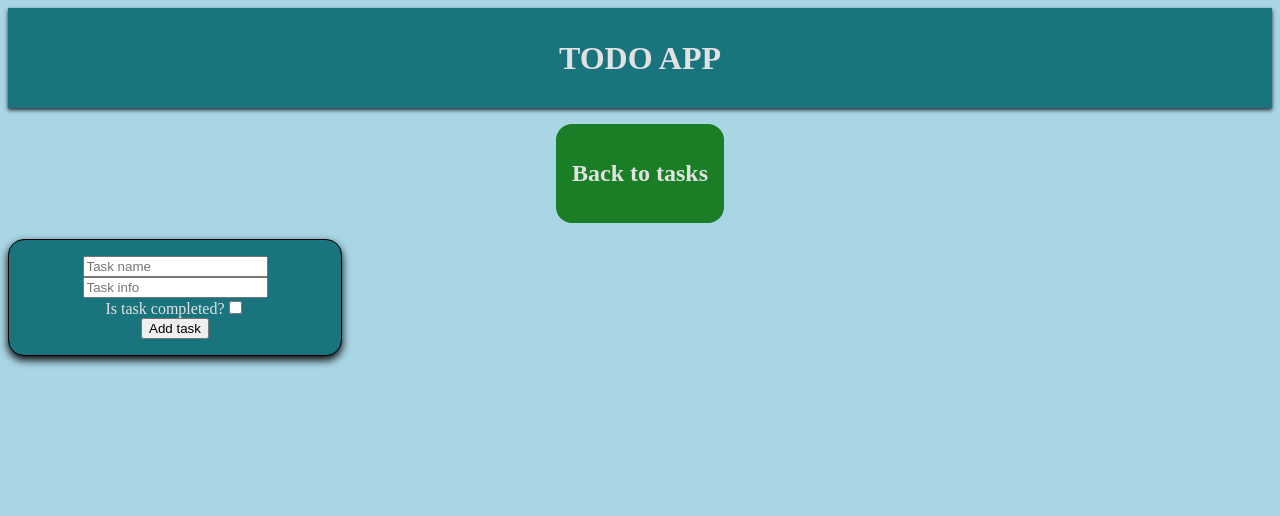
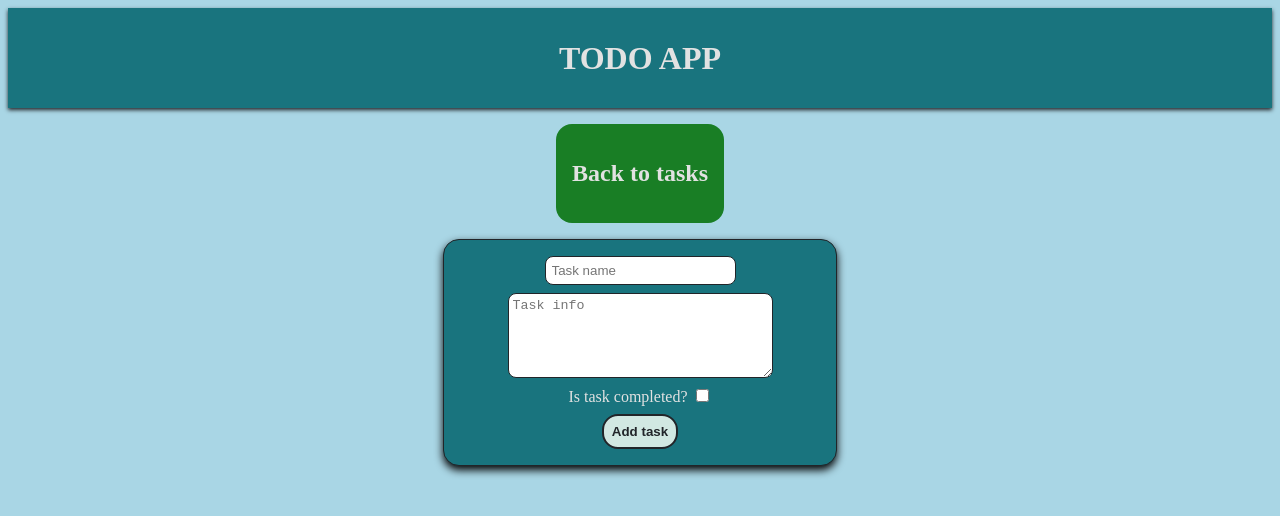
Before and after one commit to slysnek/liga-traineeship-project, a React (Create React App) app: page /add_task in a window 1280 px wide. Shown: the top 516 px of the page. Built offline with nearby package versions, Linux system fonts and the light colour scheme; the HTML template or start-up script is replaced by a standard one.

Commit message:
feat: change style for form

```diff
--- a/src/app/Form/Form.module.css
+++ b/src/app/Form/Form.module.css
@@ -1,12 +1,41 @@
+@import '../../index.css';
+
 .form{
+  margin: 0 auto;
   display: flex;
   flex-direction: column;
   align-items: center;
-  width: 300px;
-  border: 1px solid black;
+  width: 360px;
+  gap: 8px;
+  border: 1px solid var(--font-color2);
   border-radius: 16px;
   padding: 16px;
   background-color: var(--bg-color2);
   color: var(--font-color);
   box-shadow: 0px 4px 8px black;
 }
+
+.form input{
+  border-radius: 8px;
+  padding: 6px;
+  border: 1px solid var(--font-color2);
+}
+
+.form textarea{
+  border-radius: 8px;
+  padding: 4px;
+  border: 1px solid var(--font-color2);
+}
+
+.form button{
+  border-radius: 16px;
+  border: 2px solid var(--font-color2);
+  padding: 8px;
+  background-color: var(--button-color);
+  color: var(--font-color2);
+  font-weight: bold;
+}
+
+.form button:hover{
+  border: 2px solid var(--font-color)
+}
--- a/src/app/Form/Form.tsx
+++ b/src/app/Form/Form.tsx
@@ -6,9 +6,9 @@ const Form: React.FC<{ type: FormButton }> = ({ type }) => {
     <>
       <form className={styles.form} action="">
         <input required placeholder="Task name" type="text" />
-        <input required placeholder="Task info" type="text" />
+        <textarea required placeholder="Task info" name="" id="" cols={30} rows={5}></textarea>
         <label>
-          Is task completed?
+          Is task completed?&nbsp;
           <input type="checkbox" />
         </label>
         <button type="submit">{type}</button>
```
